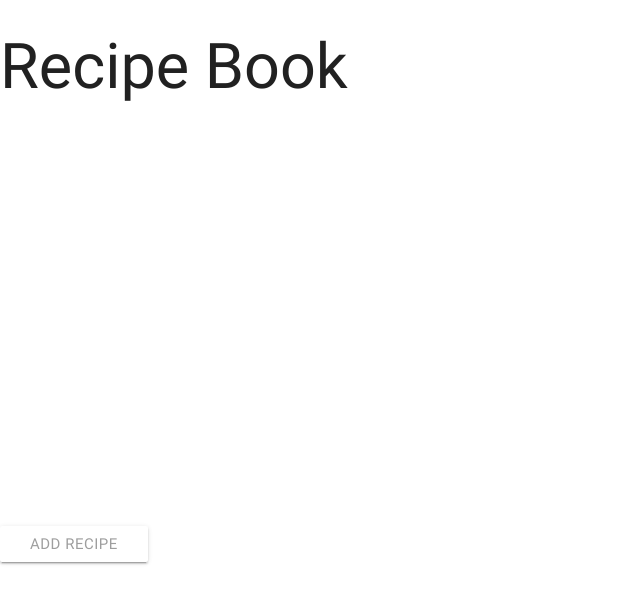
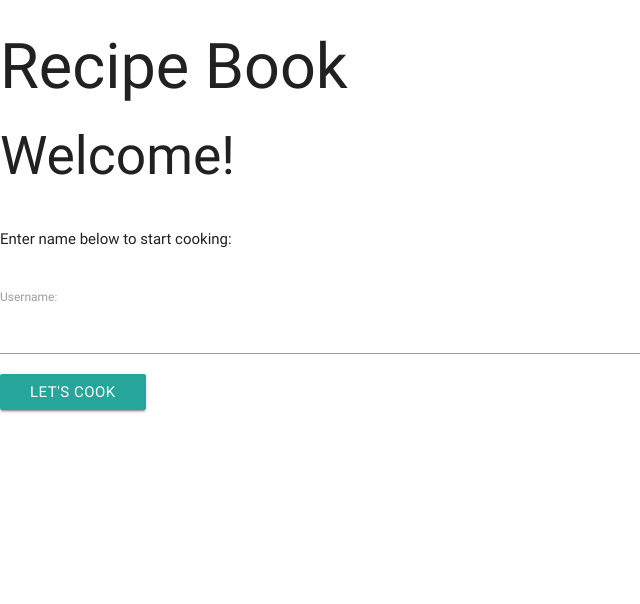
Before and after one commit to harryphelps2/recipe-hp, a Flask app: page / in a window 1280 px wide. Shown: the top 604 px of the page, without its empty margins (0-640 px from the left). Run offline with Flask 2, Linux system fonts and the light colour scheme; data that the repository does not hold is empty; some libraries are stand-ins or nearby versions.

Commit message:
Refactor routing.

```diff
--- a/app.py
+++ b/app.py
@@ -10,15 +10,21 @@ app.config["MONGO_URI"] = 'mongodb://admin:roastbe3f@ds113482.mlab.com:13482/rec
 
 mongo = PyMongo(app)
 
-@app.route('/')
-@app.route('/get_recipes')
-def get_recipes():
-    return render_template("recipes.html",
-    recipes=mongo.db.recipes.find())
+@app.route('/', methods=['GET', 'POST'])
+def index():
+    if request.method == "POST":
+        username = request.form["username"]
+        return redirect(username)
+    return render_template("index.html")
 
-@app.route('/<oid>')
-def cook_recipe(oid):
-    return render_template("recipe.html",
+@app.route('/<username>')
+def get_recipes(username):
+    return render_template("list_recipes.html",
+    recipes=mongo.db.recipes.find(), username=username)
+
+@app.route('/<username>/<oid>')
+def cook_recipe(username, oid):
+    return render_template("cook_recipe.html",
     recipe=mongo.db.recipes.find({"_id": ObjectId(oid)}))
 
 @app.route('/steps/<oid>')
--- a/templates/recipe.html
+++ b/templates/cook_recipe.html
@@ -18,9 +18,9 @@
             <tbody>
                 {% for ingredient in recipe.ingredients %}
                     <tr>
-                        <td>{{ ingredient.name }}</td>
-                        <td>{{ ingredient.amount }}</td>
-                        <td>{{ ingredient.price }}</td>
+                    <td>{{ ingredient.name }}</td>
+                    <td>{{ ingredient.amount }}</td>
+                    <td>{{ ingredient.price }}</td>
                     </tr>
                 {% endfor %}
             </tbody>
--- /dev/null
+++ b/templates/index.html
@@ -0,0 +1,25 @@
+{% extends 'base.html' %}
+{% block content %}
+<div class="row">
+        <div class="col-md-auto">
+            <h2>Welcome!</h2>
+        </div>
+    </div>
+    <div class="row">
+        <div class="col-md-auto">
+            <p class="username">Enter name below to start cooking:</p>
+        </div>
+    </div>
+    <div>
+        <div>
+            <form method="POST">
+                <label for="username">Username:</label>
+                <input type="text" id="username" name="username">
+            </form>
+        </div>
+    </div>
+    <div>
+        <button type="button" class="btn btn-outline-success">Let's cook</button>
+    </div>
+</div>
+{% endblock %}
--- a/templates/recipes.html
+++ b/templates/list_recipes.html
@@ -7,12 +7,12 @@
                 <p class="white-text">Number of upvotes: {{ recipe.number_of_upvotes }}</p>
                 <img class="responsive-img" src={{recipe.picture}}>
                 <div class="carousel-fixed-item center">
-                    <a class="btn waves-effect white grey-text darken-text-2" href="/{{ recipe._id}}">Let's cook {{ recipe.dish }}</a>
+                    <a class="btn waves-effect white grey-text darken-text-2" href="{{ username }}/{{ recipe._id}}">Let's cook {{ recipe.dish }}</a>
                 </div>
             </div>
         {% endfor %}
     </div>
     <div>
-        <a class="btn waves-effect white grey-text darken-text-2" href="/add_recipe">Add recipe</a>
+        <a class="btn waves-effect white grey-text darken-text-2" href="{{ url_for('add_recipe') }}">Add recipe</a>
     </div>
 {% endblock %}
```
